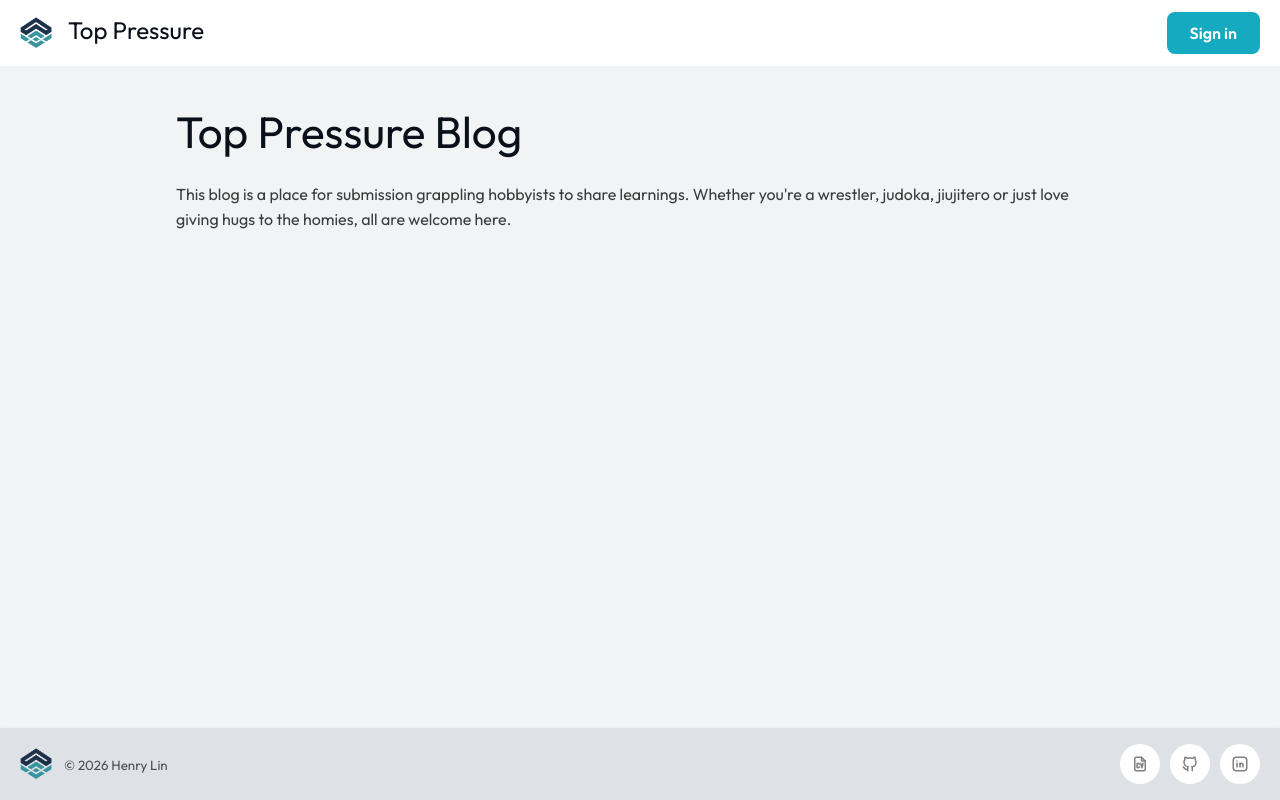
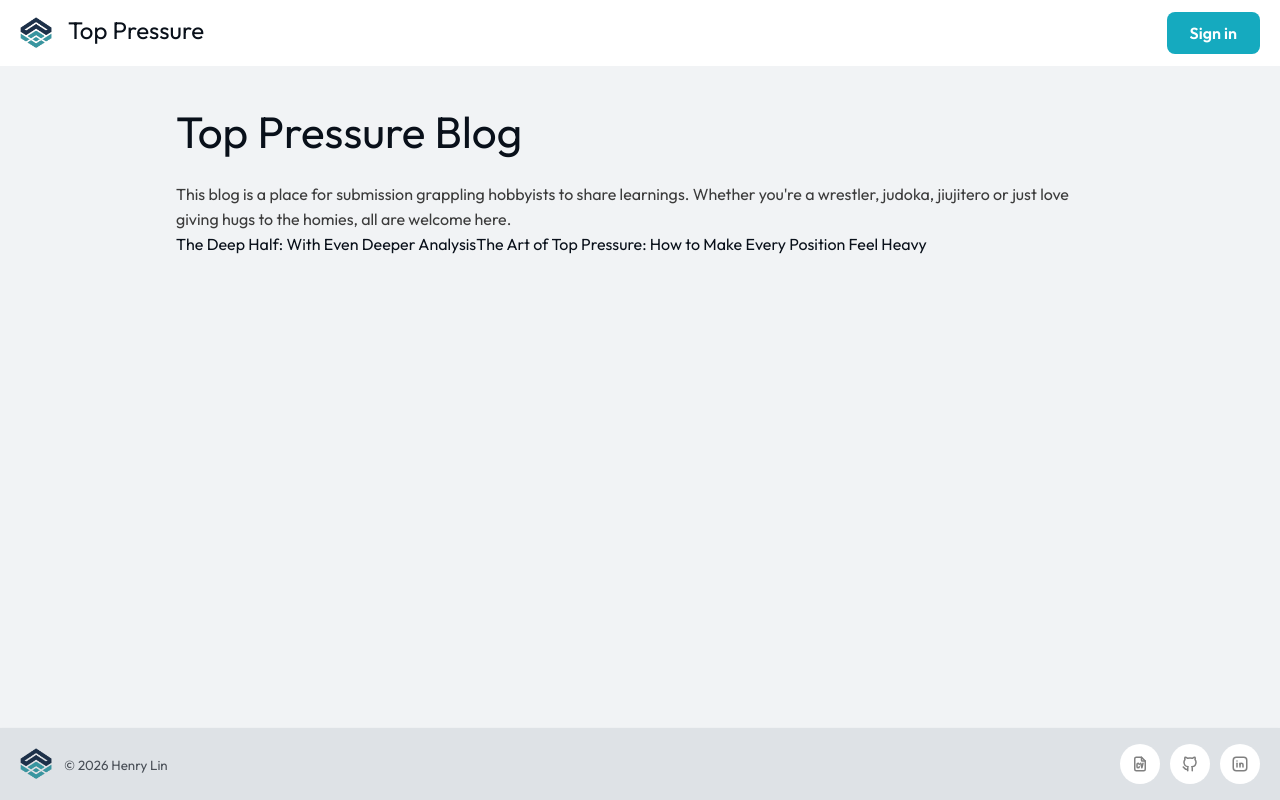
Before and after one commit to henrylin03/top-pressure-blog--FE, a React (Vite) app: page / in a window 1280 px wide. Built offline with nearby package versions, Linux system fonts and the light colour scheme; a web font is replaced by a local one.

Commit message:
feat: add fake posts for previewing. fix(tsconfig): aliasing imports.

```diff
--- a/src/components/Feed/Feed.tsx
+++ b/src/components/Feed/Feed.tsx
@@ -1,18 +1,11 @@
-import styles from "./Feed.module.css";
-
-type Post = {
-	title: string;
-	lede: string;
-	postedDate: Date;
-	linkToFullText: string;
-};
+import type { Post } from "@/data/fakePosts";
 
 interface Props {
 	posts: Post[];
 }
 
-const Feed = ({ posts }: Props) => {
-	return <section className={styles.section}></section>;
-};
+const Feed = ({ posts }: Props) => (
+	<section>{posts.map((post) => post.title)}</section>
+);
 
 export default Feed;
--- /dev/null
+++ b/src/data/fakePosts.ts
@@ -0,0 +1,21 @@
+export type Post = {
+	title: string;
+	lede: string;
+	postedDate: Date;
+	linkToFullText: string;
+};
+
+export const POSTS: Post[] = [
+	{
+		title: "The Deep Half: With Even Deeper Analysis",
+		lede: "Deep half guard looks chaotic, but it’s actually a clever way to get under someone’s balance. Once you’re underneath their hips, sweeping them becomes surprisingly realistic.",
+		postedDate: new Date(),
+		linkToFullText: "/posts/test-post-1",
+	},
+	{
+		title: "The Art of Top Pressure: How to Make Every Position Feel Heavy",
+		lede: "Some people feel ridiculously heavy on top, even if they’re not big. The secret isn’t strength — it’s how they distribute their weight.",
+		postedDate: new Date(),
+		linkToFullText: "/posts/test-post-2",
+	},
+];
--- a/src/routes/index.tsx
+++ b/src/routes/index.tsx
@@ -1,5 +1,7 @@
+import Feed from "@components/Feed/Feed";
 import { Container } from "@mantine/core";
 import { createFileRoute } from "@tanstack/react-router";
+import { POSTS } from "@/data/fakePosts";
 import styles from "../styles/Home.module.css";
 
 const Index = () => (
@@ -12,6 +14,8 @@ const Index = () => (
 				giving hugs to the homies, all are welcome here.
 			</p>
 		</header>
+
+		<Feed posts={POSTS} />
 	</Container>
 );
 
--- a/tsconfig.app.json
+++ b/tsconfig.app.json
@@ -27,6 +27,7 @@
 		/* Aliases */
 		"baseUrl": ".",
 		"paths": {
+			"@/*": ["./src/*"],
 			"@components/*": ["./src/components/*"],
 			"@testUtils/*": ["./test-utils/*"]
 		}
```
Also changed, not shown: tsconfig.json (+10 -1 lines).
